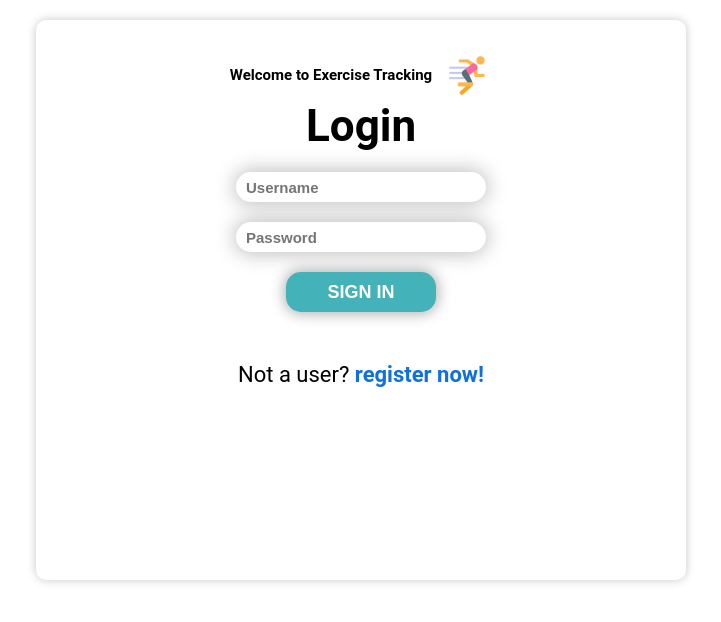
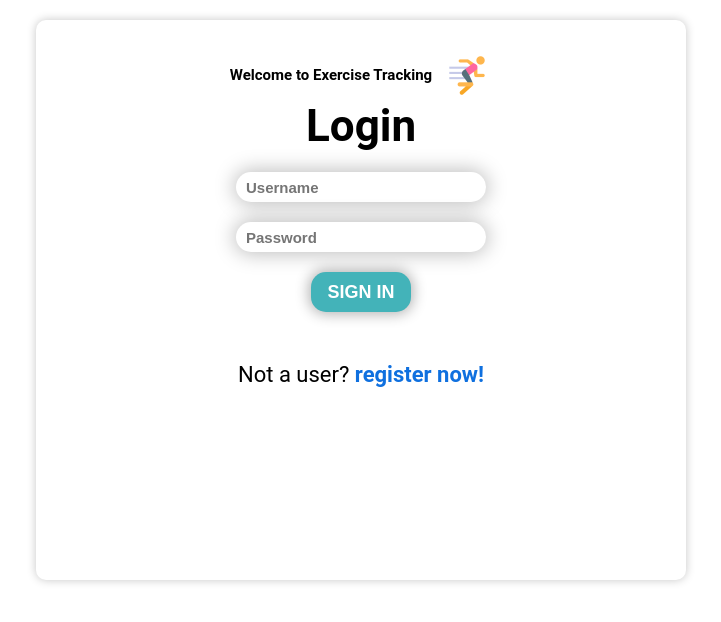
Before and after one commit to OrTuri/final-project-DI, a React (Create React App) app in the folder client/: page /login in a window 1280 px wide. Shown: the top 622 px of the page, without its empty margins (279-1000 px from the left). Built offline with nearby package versions, Linux system fonts and the light colour scheme.

Commit message:
changed the width of the login and register buttons

```diff
--- a/client/src/pages/LoginPage.js
+++ b/client/src/pages/LoginPage.js
@@ -12,6 +12,7 @@ import Modal from "../components/UI/modal/Modal";
 import { setNavigateLogin, setToken } from "../features/authenticationSlice";
 import { useEffect } from "react";
 import { resetData } from "../features/userDataSlice";
+import { AiOutlineLogin } from "react-icons/ai";
 
 const LoginPage = (props) => {
   const navigate = useNavigate();
@@ -86,7 +87,9 @@ const LoginPage = (props) => {
             autoComplete="current-password"
             required
           />
-          <Button type="submit">SIGN IN</Button>
+          <Button type="submit" width="100px">
+            SIGN IN
+          </Button>
         </form>
         <p className={style.paragraph}>
           Not a user?{" "}
--- a/client/src/pages/RegisterPage.js
+++ b/client/src/pages/RegisterPage.js
@@ -127,7 +127,9 @@ const RegisterPage = (props) => {
             autoComplete="current-password"
             required
           />
-          <Button type="submit">REGISTER</Button>
+          <Button type="submit" width="120px">
+            REGISTER
+          </Button>
         </form>
         <p className={style.paragraph}>
           Already a user?{" "}
```
